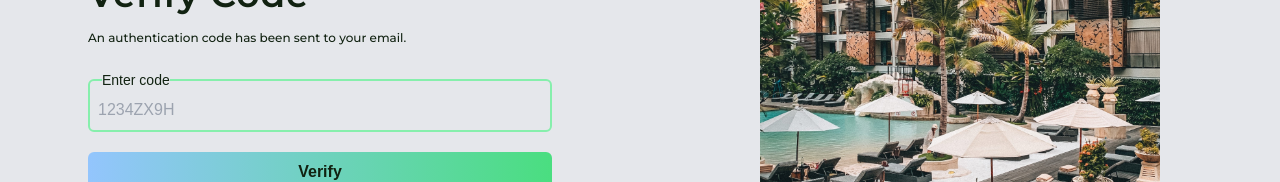
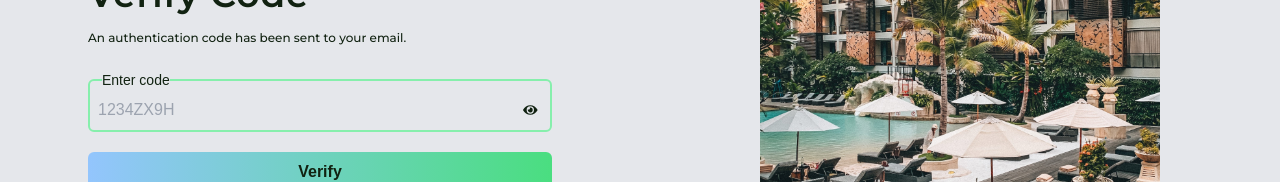
Before and after one commit to Heritagify/Travelling-Website, a React (Vite) app: page /verifyCode in a window 1280 px wide. Shown: the part 199-381 px from the top of the page. Built offline with nearby package versions, Linux system fonts and the light colour scheme; a web font is replaced by a local one.

Commit message:
i worked on toggling visibility

```diff
--- a/src/VerifyCode.jsx
+++ b/src/VerifyCode.jsx
@@ -1,50 +1,52 @@
-import logo from "./assets/footLogo.png"
-import { IoChevronBack } from "react-icons/io5";
-import { FaFacebook } from "react-icons/fa6";
-import { FaGooglePlusG } from "react-icons/fa";
-import { FaApple } from "react-icons/fa";
-import { Link} from 'react-router-dom';
-import myImage from './assets/login1.jpg'
-
-
-
-
-
-
-
-
-
+import { useState } from 'react';
+import { IoChevronBack } from 'react-icons/io5';
+import { FaEye, FaEyeSlash } from 'react-icons/fa';
+import { Link } from 'react-router-dom';
+import logo from './assets/footLogo.png';
+import myImage from './assets/login1.jpg';
 
 const VerifyCode = () => {
+  const [showPassword, setShowPassword] = useState(false);
 
+  const togglePasswordVisibility = () => {
+    setShowPassword(!showPassword);
+  };
 
   return (
-      <div className="block md:flex bg-gray-200">
-
-          <div className="md:w-1/2  md:p-14">
-                    <img src={ logo } className="w-44 md:w-28 mx-8" alt="logo"/>
+    <div className="block md:flex bg-gray-200 min-h-full">
+      <div className="md:w-1/2 md:p-14">
+        <img src={logo} className="w-44 md:w-28 mx-8" alt="logo" />
         <div className="pt-12 mx-3 md:mx-8 text-blackGreen">
-                        <Link to="/login" className=" flex gap-1 items-center cursor-pointer">
-                          <IoChevronBack/> Back to login
+          <Link to="/login" className="flex gap-1 items-center cursor-pointer">
+            <IoChevronBack /> Back to login
           </Link>
           <h1 className="text-4xl my-2 tracking-wide font-semibold font-monts">Verify Code</h1>
           <p className="w-96 text-xs font-monts py-2 font-medium">An authentication code has been sent to your email.</p>
-                        <fieldset className='border-2 border-green-300 py-1 w-full mt-4 my-5 rounded-md '>
-                          <legend className=' ml-3 text-sm'>Enter code</legend>
-                          <input className='w-full p-1 outline-none px-2 bg-transparent' placeholder="1234ZX9H" />
+          <fieldset className="flex justify-between items-center border-2 border-green-300 py-1 w-full mt-4 my-5 rounded-md">
+            <legend className="ml-3 text-sm">Enter code</legend>
+            <input
+              type={showPassword ? 'text' : 'password'}
+              className="w-full p-1 outline-none px-2 bg-transparent"
+              placeholder="1234ZX9H"
+            />
+            {showPassword ? (
+              <FaEyeSlash className="mx-3 cursor-pointer" onClick={togglePasswordVisibility} />
+            ) : (
+              <FaEye className="mx-3 cursor-pointer" onClick={togglePasswordVisibility} />
+            )}
           </fieldset>
-                        <button className='w-full py-2 rounded-md font-semibold hover:text-white bg-gradient-to-r from-blue-300 to-green-400'>Verify</button>
-
-
+          <button className="w-full py-2 rounded-md font-semibold hover:text-white bg-gradient-to-r from-blue-300 to-green-400">
+            Verify
+          </button>
         </div>
       </div>
       <div className="w-1/2 p-5 hidden md:block">
-                    <div className=" items-center flex justify-center">
-                      <img src={ myImage } alt="resort" className="rounded-3xl object-cover w-2/3"/>
+        <div className="items-center flex justify-center">
+          <img src={myImage} alt="resort" className="rounded-3xl object-cover w-2/3" />
         </div>
       </div>
     </div>
-  )
-}
+  );
+};
 
-export default VerifyCode
+export default VerifyCode;
```
Lines whose indentation alone changed are shown as unchanged.
